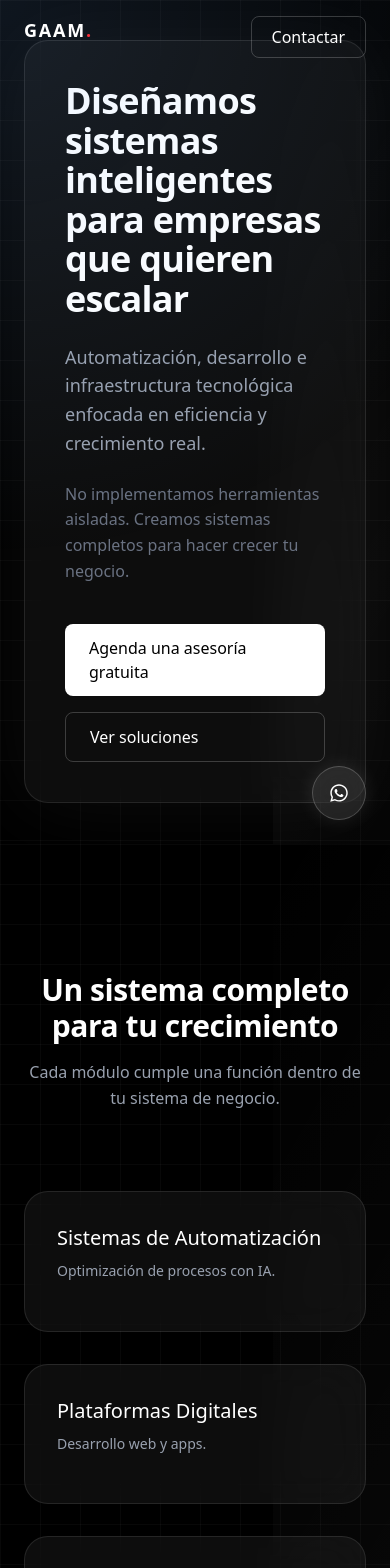
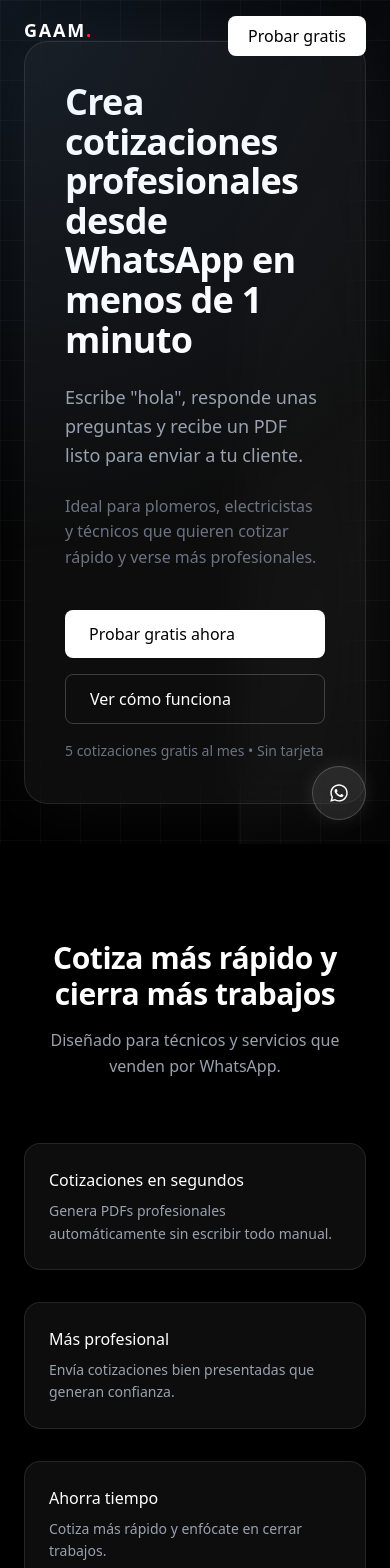
Before and after one commit to jairdj14-rgb/gaam-web, a Next.js app: page / in a window 390 px wide. Shown: the top 1568 px of the page. Built offline with nearby package versions, Linux system fonts and the light colour scheme.

Commit message:
update landing SaaS cotizador

```diff
--- a/src/components/sections/CTA.tsx
+++ b/src/components/sections/CTA.tsx
@@ -2,31 +2,27 @@ import { contact } from "@/config/contact";
 
 export default function CTA() {
   return (
-    <section className="py-24 px-6 text-center relative overflow-hidden">
+    <section className="py-24 px-6 text-center">
       <div className="max-w-3xl mx-auto">
-        <h2 className="text-3xl md:text-5xl font-semibold mb-6 leading-tight">
-          Lleva tu negocio al siguiente nivel con{" "}
-          <span className="text-red-500">tecnología inteligente</span>
+        <h2 className="text-3xl md:text-5xl font-semibold mb-6">
+          Empieza a cotizar en automático hoy
         </h2>
 
-        <p className="text-gray-400 mb-10 text-lg">
-          Agenda una llamada o escríbenos directamente. Analizamos tu caso y te
-          proponemos una solución clara.
+        <p className="text-gray-400 mb-10">
+          Pruébalo gratis en WhatsApp. No necesitas conocimientos técnicos.
         </p>
 
-        <div className="flex flex-col sm:flex-row justify-center gap-4">
-          <a
-            href={contact.whatsappLink}
-            target="_blank"
-            className="bg-white text-black px-6 py-3 rounded-lg font-medium hover:opacity-90 transition"
-          >
-            Escribir por WhatsApp
-          </a>
+        <a
+          href={contact.whatsappLink}
+          target="_blank"
+          className="bg-white text-black px-6 py-3 rounded-lg font-medium"
+        >
+          Probar gratis ahora
+        </a>
 
-          <button className="border border-white/20 smooth px-6 py-3 rounded-lg hover:bg-white/10 transition">
-            Agendar llamada
-          </button>
-        </div>
+        <p className="text-sm text-gray-500 mt-4">
+          5 cotizaciones gratis al mes
+        </p>
       </div>
     </section>
   );
--- a/src/components/sections/Hero.tsx
+++ b/src/components/sections/Hero.tsx
@@ -6,7 +6,6 @@ import Parallax from "@/components/ui/Parallax";
 export default function Hero() {
   return (
     <section className="relative min-h-screen flex items-center justify-center px-6 overflow-hidden bg-black bg-grid">
-      {/* fondo sistema */}
       <div className="absolute inset-0 data-flow pointer-events-none" />
 
       <Parallax>
@@ -17,46 +16,40 @@ export default function Hero() {
           hover:shadow-[0_0_120px_rgba(255,255,255,0.08)]
           transition transform-gpu smooth"
         >
-          {/* HEADLINE */}
           <h1 className="text-4xl md:text-6xl font-semibold leading-[1.1] tracking-tight mb-6">
-            Diseñamos sistemas inteligentes para empresas que quieren escalar
+            Crea cotizaciones profesionales desde WhatsApp en menos de 1 minuto
           </h1>
 
-          {/* SUBCOPY (MEJORADO PARA CONVERSIÓN) */}
           <p className="text-gray-400 text-lg md:text-xl leading-relaxed mb-6 max-w-2xl">
-            Automatización, desarrollo e infraestructura tecnológica enfocada en
-            eficiencia y crecimiento real.
+            Escribe "hola", responde unas preguntas y recibe un PDF listo para
+            enviar a tu cliente.
           </p>
 
-          {/*  MENSAJE  */}
           <p className="text-gray-500 mb-10 max-w-xl">
-            No implementamos herramientas aisladas. Creamos sistemas completos
-            para hacer crecer tu negocio.
+            Ideal para plomeros, electricistas y técnicos que quieren cotizar
+            rápido y verse más profesionales.
           </p>
 
-          {/* CTA */}
           <div className="flex flex-col sm:flex-row gap-4">
-            {/* BOTÓN PRINCIPAL (MEJOR COPY) */}
             <a
               href={contact.whatsappLink}
               target="_blank"
-              onClick={() => console.log("click whatsapp")}
-              className="group relative bg-white text-black px-6 py-3 rounded-lg font-medium overflow-hidden smooth hover:scale-105 active:scale-95"
+              className="bg-white text-black px-6 py-3 rounded-lg font-medium hover:scale-105 smooth"
             >
-              <span className="relative z-10">
-                Agenda una asesoría gratuita
-              </span>
-              <span className="absolute inset-0 bg-black/10 opacity-0 group-hover:opacity-100 transition" />
+              Probar gratis ahora
             </a>
 
-            {/* BOTÓN SECUNDARIO */}
             <a
-              href="#servicios"
+              href="#como-funciona"
               className="border border-white/20 px-6 py-3 rounded-lg hover:bg-white/10 smooth"
             >
-              Ver soluciones
+              Ver cómo funciona
             </a>
           </div>
+
+          <p className="text-sm text-gray-500 mt-4">
+            5 cotizaciones gratis al mes • Sin tarjeta
+          </p>
         </div>
       </Parallax>
     </section>
--- a/src/components/sections/Navbar.tsx
+++ b/src/components/sections/Navbar.tsx
@@ -12,7 +12,7 @@ export default function Navbar() {
     const handleScroll = () => {
       setScrolled(window.scrollY > 20);
 
-      const sections = ["servicios", "proceso", "portafolio", "contacto"];
+      const sections = ["beneficios", "como-funciona", "casos", "contacto"];
 
       for (let i = sections.length - 1; i >= 0; i--) {
         const el = document.getElementById(sections[i]);
@@ -51,14 +51,14 @@ export default function Navbar() {
 
         {/* LINKS */}
         <nav className="hidden md:flex gap-8 text-sm">
-          <Link href="#servicios" className={linkClass("servicios")}>
-            Servicios
+          <Link href="#beneficios" className={linkClass("beneficios")}>
+            Beneficios
           </Link>
-          <Link href="#proceso" className={linkClass("proceso")}>
-            Proceso
+          <Link href="#como-funciona" className={linkClass("como-funciona")}>
+            Cómo funciona
           </Link>
-          <Link href="#portafolio" className={linkClass("portafolio")}>
-            Portafolio
+          <Link href="#casos" className={linkClass("casos")}>
+            Casos
           </Link>
           <Link href="#contacto" className={linkClass("contacto")}>
             Contacto
@@ -69,10 +69,9 @@ export default function Navbar() {
         <a
           href={contact.whatsappLink}
           target="_blank"
-          onClick={() => console.log("click whatsapp")}
-          className="border border-white/20 px-5 py-2 rounded-lg smooth"
+          className="bg-white text-black px-5 py-2 rounded-lg smooth hover:opacity-90"
         >
-          Contactar
+          Probar gratis
         </a>
       </div>
     </header>
--- a/src/components/sections/Portafolio.tsx
+++ b/src/components/sections/Portafolio.tsx
@@ -2,33 +2,40 @@
 
 import { useState } from "react";
 
-const projects = [
+const cases = [
   {
-    title: "Automatización empresarial",
-    short: "Optimización de procesos internos",
+    title: "Plomero independiente",
+    short: "Cotizaciones más rápidas y profesionales",
     full: {
-      problem: "Procesos manuales que consumían tiempo y generaban errores.",
+      problem:
+        "Perdía tiempo escribiendo cotizaciones manualmente y respondía tarde a clientes.",
       solution:
-        "Automatización de flujos internos con integraciones inteligentes.",
-      result: "Reducción de tiempos operativos en un 60%.",
+        "Implementó el cotizador automático por WhatsApp para generar PDFs en segundos.",
+      result:
+        "Ahora responde más rápido, se ve más profesional y cierra más trabajos.",
     },
   },
   {
-    title: "Plataforma web de clientes",
-    short: "Sistema de gestión digital",
+    title: "Técnico en aire acondicionado",
+    short: "Mejor seguimiento de clientes",
     full: {
-      problem: "Gestión manual de clientes y seguimiento ineficiente.",
-      solution: "Desarrollo de plataforma centralizada con control total.",
-      result: "Aumento en conversión y retención de clientes.",
+      problem:
+        "Clientes pedían precios pero no recibían respuesta clara o rápida.",
+      solution:
+        "Usa el sistema para generar cotizaciones estructuradas al instante.",
+      result:
+        "Aumentó su tasa de cierre al enviar cotizaciones claras y rápidas.",
     },
   },
   {
-    title: "Infraestructura corporativa",
-    short: "Red empresarial optimizada",
+    title: "Electricista",
+    short: "Más orden y menos esfuerzo",
     full: {
-      problem: "Red inestable y fallas constantes.",
-      solution: "Implementación de red estructurada profesional.",
-      result: "Operación continua sin interrupciones.",
+      problem:
+        "Cotizaciones desordenadas por mensaje y dificultad para mantener consistencia.",
+      solution: "Automatizó su proceso de cotización desde WhatsApp.",
+      result:
+        "Ahorra tiempo y proyecta una imagen más profesional ante sus clientes.",
     },
   },
 ];
@@ -38,7 +45,7 @@ export default function Portfolio() {
 
   return (
     <section
-      id="portafolio"
+      id="casos"
       className="relative py-32 px-6 bg-black bg-grid overflow-hidden"
     >
       <div className="absolute inset-0 data-flow pointer-events-none" />
@@ -47,43 +54,43 @@ export default function Portfolio() {
         {/* HEADER */}
         <div className="text-center mb-20">
           <h2 className="text-3xl md:text-5xl font-semibold mb-4">
-            Casos reales
+            Casos reales de uso
           </h2>
           <p className="text-gray-400 max-w-2xl mx-auto">
-            Resultados obtenidos a través de sistemas implementados.
+            Técnicos que ya están cotizando más rápido y cerrando más trabajos.
           </p>
         </div>
 
         {/* GRID */}
         <div className="grid md:grid-cols-3 gap-8">
-          {projects.map((project, index) => (
+          {cases.map((item, index) => (
             <div
-              key={project.title}
+              key={item.title}
               onClick={() => setActive(active === index ? null : index)}
               className="cursor-pointer group relative p-8 rounded-3xl backdrop-blur-xl border border-white/10 bg-white/5 smooth
               hover:scale-[1.02] hover:border-white/30
               hover:shadow-[0_0_80px_rgba(255,255,255,0.12)]"
             >
               <div className="relative z-10">
-                <h3 className="text-xl font-medium mb-2">{project.title}</h3>
+                <h3 className="text-xl font-medium mb-2">{item.title}</h3>
 
-                <p className="text-gray-400 text-sm mb-4">{project.short}</p>
+                <p className="text-gray-400 text-sm mb-4">{item.short}</p>
 
                 {active === index && (
                   <div className="text-sm text-gray-300 space-y-2">
                     <p>
                       <span className="text-white">Problema:</span>{" "}
-                      {project.full.problem}
+                      {item.full.problem}
                     </p>
 
                     <p>
                       <span className="text-white">Solución:</span>{" "}
-                      {project.full.solution}
+                      {item.full.solution}
                     </p>
 
                     <p>
                       <span className="text-white">Resultado:</span>{" "}
-                      {project.full.result}
+                      {item.full.result}
                     </p>
                   </div>
                 )}
--- a/src/components/sections/Process.tsx
+++ /dev/null
@@ -1,47 +0,0 @@
-import Reveal from "@/components/ui/Reveal";
-
-const steps = [
-  {
-    title: "Análisis",
-    desc: "Entendemos tu negocio, procesos y oportunidades reales.",
-  },
-  {
-    title: "Estrategia",
-    desc: "Diseñamos una solución clara enfocada en resultados.",
-  },
-  {
-    title: "Implementación",
-    desc: "Desarrollamos y automatizamos sistemas eficientes.",
-  },
-  {
-    title: "Optimización",
-    desc: "Medimos, ajustamos y escalamos lo que funciona.",
-  },
-];
-
-export default function Process() {
-  return (
-    <section id="proceso" className="py-24 px-6">
-      <div className="max-w-5xl mx-auto text-center mb-16">
-        <h2 className="text-3xl md:text-4xl font-semibold mb-4">
-          Nuestro proceso
-        </h2>
-        <p className="text-gray-400">
-          Un enfoque claro, estructurado y orientado a resultados reales.
-        </p>
-      </div>
-
-      <div className="grid md:grid-cols-4 gap-8">
-        {steps.map((step, i) => (
-          <Reveal key={step.title}>
-            <div className="text-center">
-              <div className="text-red-500 text-lg mb-2">0{i + 1}</div>
-              <h3 className="font-medium mb-2">{step.title}</h3>
-              <p className="text-gray-400 text-sm">{step.desc}</p>
-            </div>
-          </Reveal>
-        ))}
-      </div>
-    </section>
-  );
-}
--- a/src/components/sections/Services.tsx
+++ b/src/components/sections/Services.tsx
@@ -1,80 +1,38 @@
 "use client";
 
-import { useState } from "react";
+export default function Services() {
+  return (
+    <section id="beneficios" className="py-24 px-6">
+      <div className="max-w-5xl mx-auto text-center mb-16">
+        <h2 className="text-3xl md:text-5xl font-semibold mb-4">
+          Cotiza más rápido y cierra más trabajos
+        </h2>
 
-const services = [
-  {
-    title: "Sistemas de Automatización",
-    short: "Optimización de procesos con IA.",
-    full: "Automatizamos tareas, integraciones y flujos de trabajo para reducir costos y mejorar eficiencia.",
-  },
-  {
-    title: "Plataformas Digitales",
-    short: "Desarrollo web y apps.",
-    full: "Creamos sistemas digitales modernos enfocados en rendimiento, conversión y escalabilidad.",
-  },
-  {
-    title: "Crecimiento y Conversión",
-    short: "Estrategia digital.",
-    full: "Optimizamos adquisición de clientes, funnels y conversión con enfoque en resultados.",
-  },
-  {
-    title: "Infraestructura Tecnológica",
-    short: "Redes y sistemas.",
-    full: "Implementación de redes, cableado estructurado y soluciones empresariales robustas.",
-  },
-  {
-    title: "Operación y Soporte",
-    short: "Continuidad operativa.",
-    full: "Mantenimiento, monitoreo y soporte técnico continuo para evitar interrupciones.",
-  },
-  {
-    title: "Estrategia y Dirección",
-    short: "Acompañamiento estratégico.",
-    full: "Te guiamos en decisiones clave para escalar tu negocio con sistemas eficientes.",
-  },
-];
+        <p className="text-gray-400">
+          Diseñado para técnicos y servicios que venden por WhatsApp.
+        </p>
+      </div>
 
-export default function Services() {
-  const [active, setActive] = useState<number | null>(null);
-
-  return (
-    <section
-      id="servicios"
-      className="relative py-32 px-6 bg-black bg-grid overflow-hidden"
-    >
-      <div className="absolute inset-0 data-flow pointer-events-none" />
-
-      <div className="relative max-w-6xl mx-auto">
-        <div className="text-center mb-20">
-          <h2 className="text-3xl md:text-5xl font-semibold mb-4">
-            Un sistema completo para tu crecimiento
-          </h2>
-          <p className="text-gray-400 max-w-2xl mx-auto">
-            Cada módulo cumple una función dentro de tu sistema de negocio.
+      <div className="grid md:grid-cols-3 gap-8">
+        <div className="p-6 border border-white/10 rounded-2xl bg-white/5">
+          <h3 className="mb-2 font-medium">Cotizaciones en segundos</h3>
+          <p className="text-gray-400 text-sm">
+            Genera PDFs profesionales automáticamente sin escribir todo manual.
           </p>
         </div>
 
-        <div className="grid md:grid-cols-2 lg:grid-cols-3 gap-8">
-          {services.map((service, index) => (
-            <div
-              key={service.title}
-              onClick={() => setActive(active === index ? null : index)}
-              className="cursor-pointer group relative p-8 rounded-3xl backdrop-blur-xl border border-white/10 bg-white/5 smooth
-              hover:scale-[1.02] hover:border-white/30
-              hover:shadow-[0_0_80px_rgba(255,255,255,0.12)]"
-            >
-              <div className="relative z-10">
-                <h3 className="text-xl font-medium mb-2">{service.title}</h3>
+        <div className="p-6 border border-white/10 rounded-2xl bg-white/5">
+          <h3 className="mb-2 font-medium">Más profesional</h3>
+          <p className="text-gray-400 text-sm">
+            Envía cotizaciones bien presentadas que generan confianza.
+          </p>
+        </div>
 
-                <p className="text-gray-400 text-sm mb-4">{service.short}</p>
-
-                {active === index && (
-                  <p className="text-gray-300 text-sm">{service.full}</p>
-                )}
-              </div>
-            </div>
-          ))}
+        <div className="p-6 border border-white/10 rounded-2xl bg-white/5">
+          <h3 className="mb-2 font-medium">Ahorra tiempo</h3>
+          <p className="text-gray-400 text-sm">
+            Cotiza más rápido y enfócate en cerrar trabajos.
+          </p>
         </div>
       </div>
     </section>
--- /dev/null
+++ b/src/components/sections/how.tsx
@@ -0,0 +1,17 @@
+export default function HowItWorks() {
+  return (
+    <section id="como-funciona" className="py-24 px-6 bg-black">
+      <div className="max-w-4xl mx-auto text-center">
+        <h2 className="text-3xl md:text-5xl font-semibold mb-10">
+          Así de fácil funciona
+        </h2>
+
+        <div className="space-y-6 text-gray-300">
+          <p>1. Escribes "Hola" en WhatsApp</p>
+          <p>2. Respondes unas preguntas</p>
+          <p>3. Recibes tu cotización en PDF lista</p>
+        </div>
+      </div>
+    </section>
+  );
+}
```
